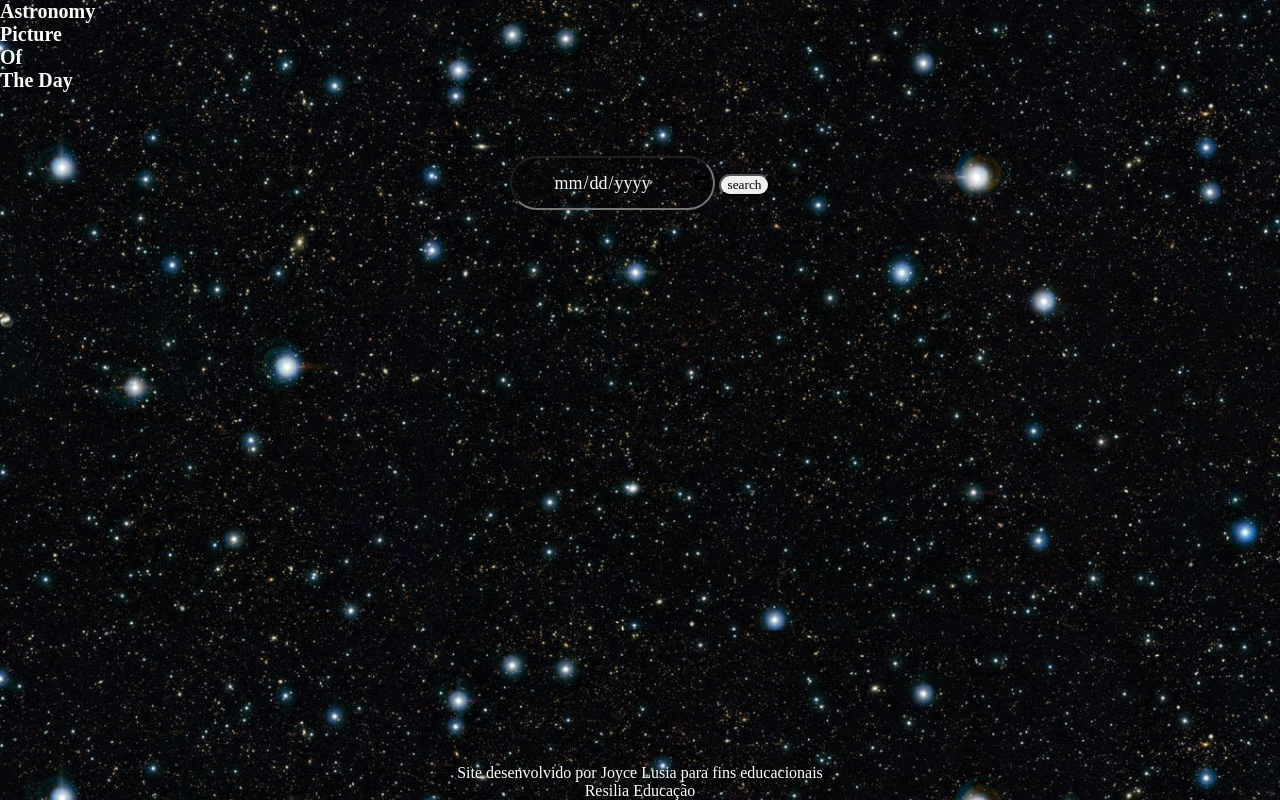
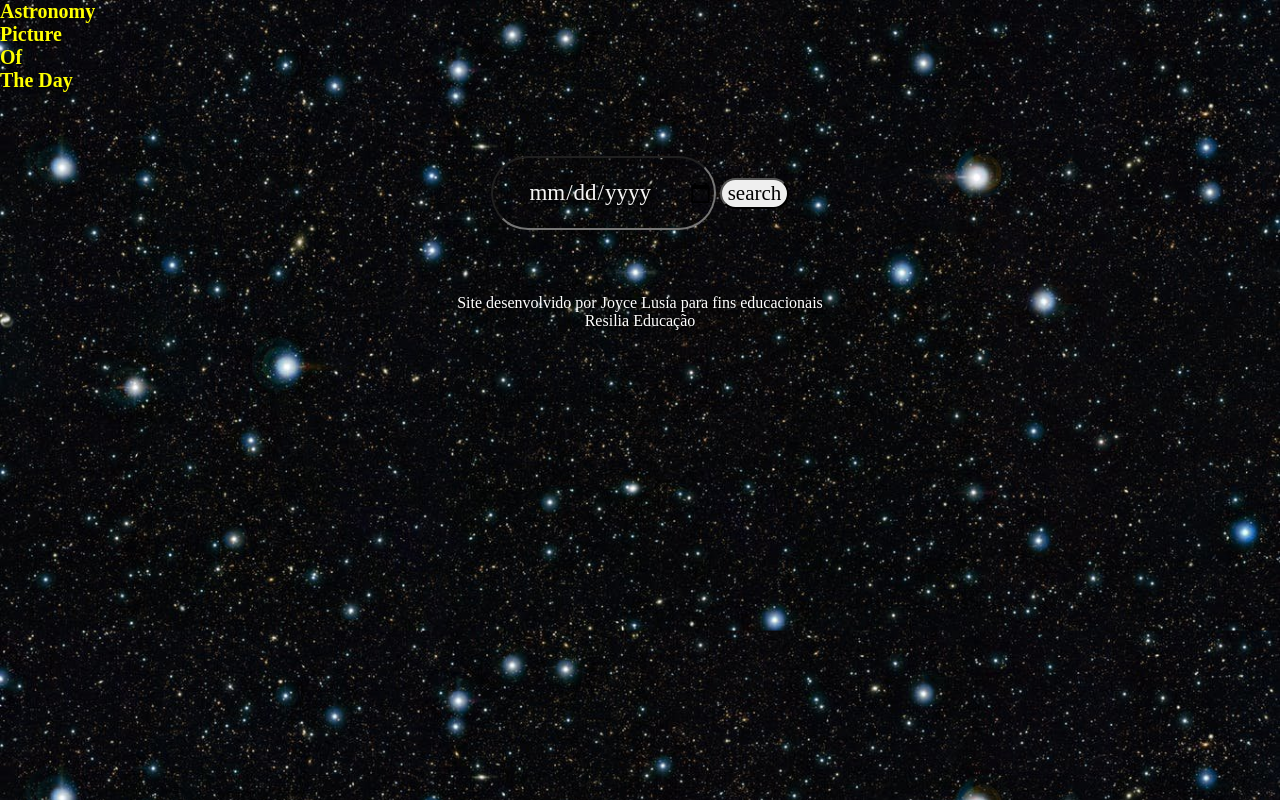
Before and after one commit to joycelusia/APOD, a plain HTML site: page index.html in a window 1280 px wide. Drawn offline with nearby package versions, Linux system fonts and the light colour scheme; a web font is replaced by a local one.

Commit message:
Atualizando footer

```diff
--- a/CSS/style.css
+++ b/CSS/style.css
@@ -9,6 +9,9 @@ body{
     background-size: cover;
     text-shadow: black 0.1em 0.1em 0.2em
 
+}
+.title{
+    color: yellow;
 }
 main{
     display: flex;
@@ -29,6 +32,8 @@ main{
 .textNasa{
     font-size: 20px;
     text-align: justify;
+    margin: 5%;
+
 }
 
 .dateContainer{
@@ -37,28 +42,33 @@ main{
 }
 
 #date{
-    width: 200px;
-    height: 50px;
-    font-size: 18px;
+    width: 220px;
+    height: 70px;
+    font-size: 23px;
     text-align: center;
     color: whitesmoke;
     border-radius: 40px;
     background: transparent;
     font-family: 'Eczar', serif;
+    text-shadow: black 0.1em 0.1em 0.2em
+
 
 }
 
 .button{
     font-family: 'Eczar', serif;
+    font-size: 21px;
     border-radius: 20px;
+
 }
 /*text*/
 
 
 .footer{
+    margin-top: 5%;
     text-align: center;
-    position: absolute;
-    bottom:0;
+    position: relative;
+    bottom:0%;
     width: 100%;
   }
 
@@ -67,9 +77,10 @@ a{
     color: white;
 }
 
-@media (max-width:500px) {
 
-    footer{
-        position: initial;
+@media (max-width: 600px) {
+
+    .footer{
+        position: relative;
     }
 }
```
Also changed, not shown: Assets/saturn-with-his-ring.png (added).
